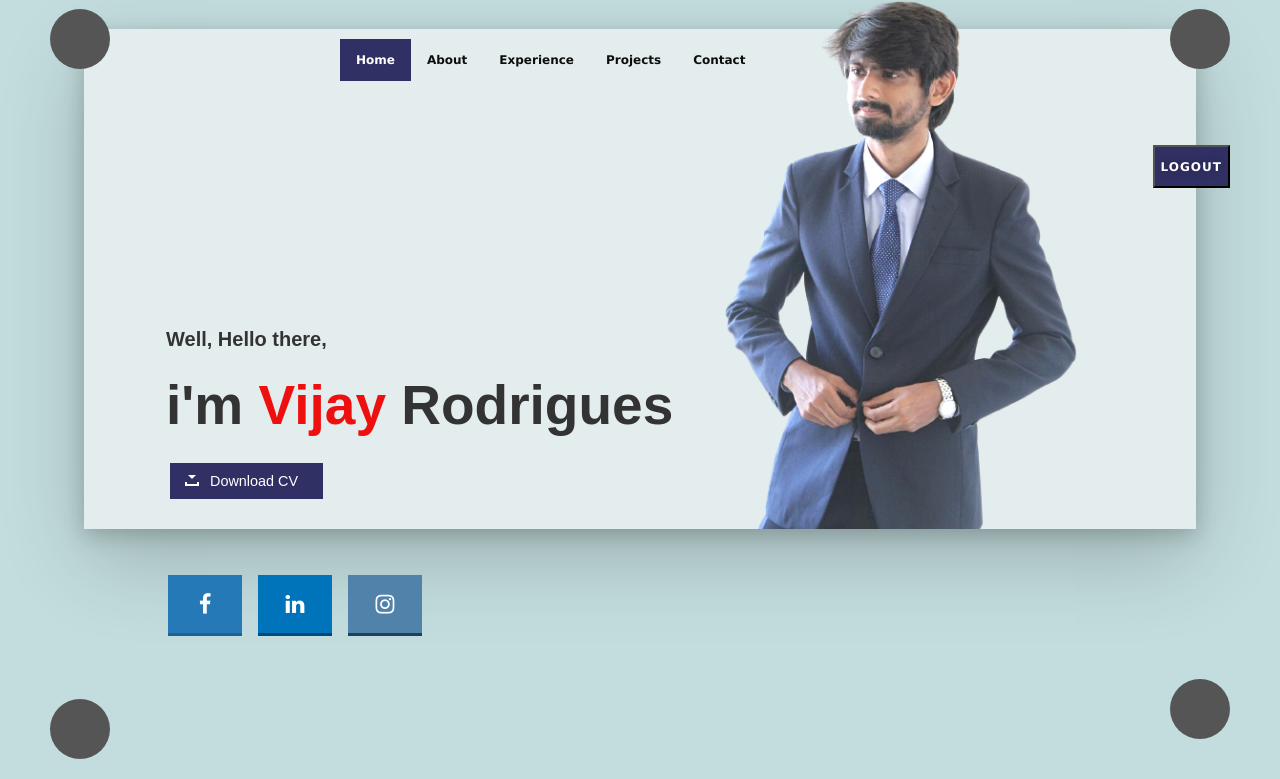
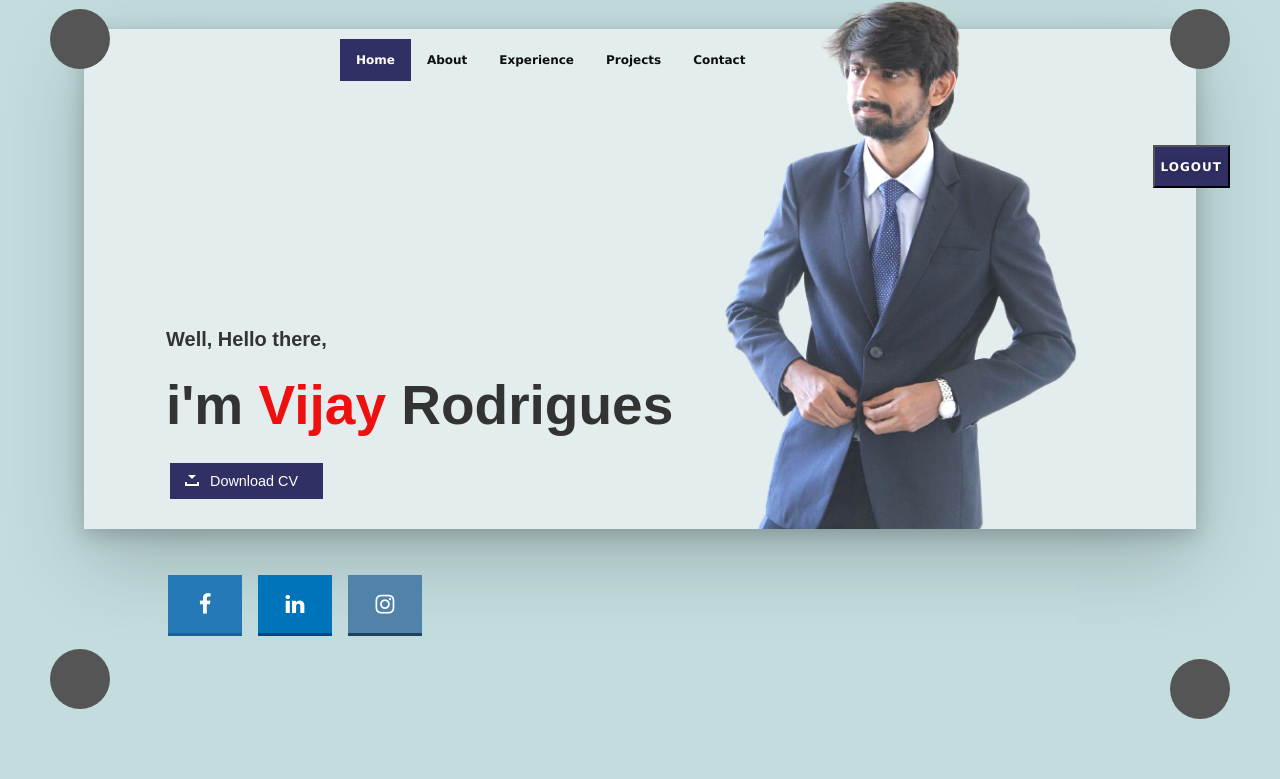
Before and after one commit to VijayRodrigues/pers-proj-app, a Flask app: template templates/profile.html in a window 1280 px wide. Shown: the part 21-800 px from the top of the page. Run offline with Flask 2, Linux system fonts and the light colour scheme; the template is opened without the code that fills it, so the values that code supplies are empty; some libraries are stand-ins or nearby versions; some web fonts are replaced.

Commit message:
Update style_prof.css

```diff
--- a/static/style_prof.css
+++ b/static/style_prof.css
@@ -61,7 +61,7 @@ body {
     border-radius: 50%;
     position: absolute;
     left: 50px;
-    bottom: 20px;
+    bottom: 70px;
 }
 
 .circle3 {
@@ -81,7 +81,7 @@ body {
     border-radius: 50%;
     position: absolute;
     right: 50px;
-    bottom: 40px;
+    bottom: 60px;
 }
 
 .content_div{
```
